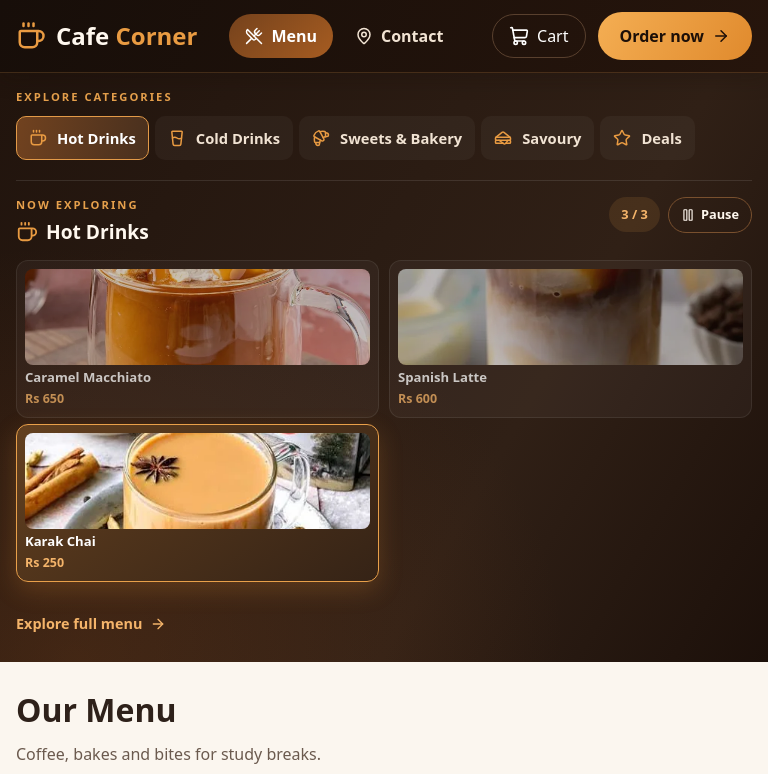
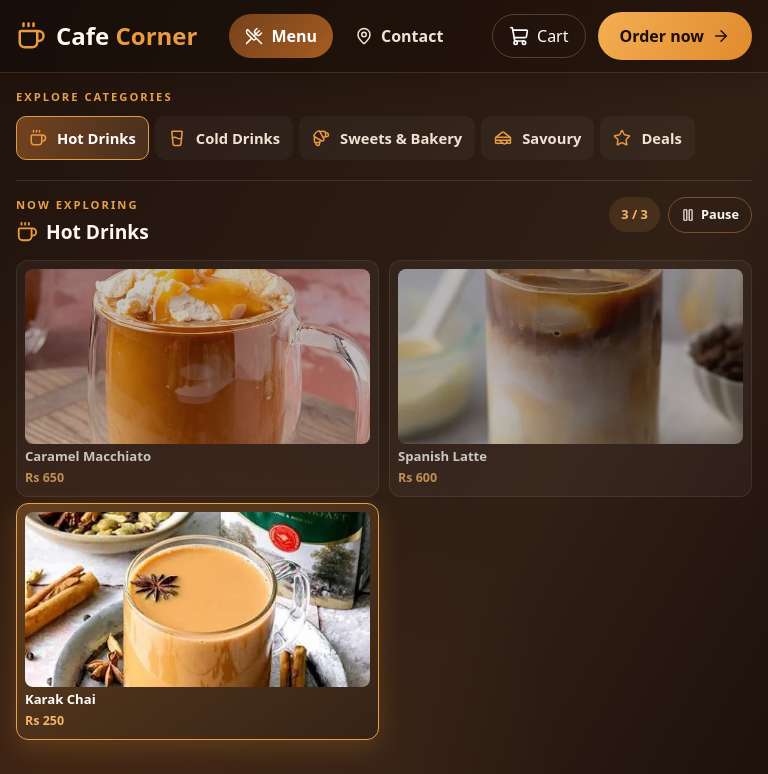
Before and after one commit to maryamimran35/cafe-corner, a React (Vite) app: page / in a window 768 px wide. Shown: the top 774 px of the page. Built offline with nearby package versions, Linux system fonts and the light colour scheme.

Commit message:
Polish responsive showcase styling

```diff
--- a/src/index.css
+++ b/src/index.css
@@ -685,3 +685,8 @@ html { scroll-padding-top: 88px; } /* focused or linked content is never hidden
 .error-box { background: #fdecea; border: 2px solid #b3261e; border-radius: var(--radius); padding: 24px; margin-top: 16px; }
 .error-box h1 { font-size: 1.5rem; color: #b3261e; }
 .demo-row select { font: inherit; padding: 6px 8px; border-radius: 6px; border: 1px solid #b9a691; }
+@media (min-width: 600px) and (max-width: 860px) {
+  .showcase-img {
+    height: 175px;
+  }
+}
```
